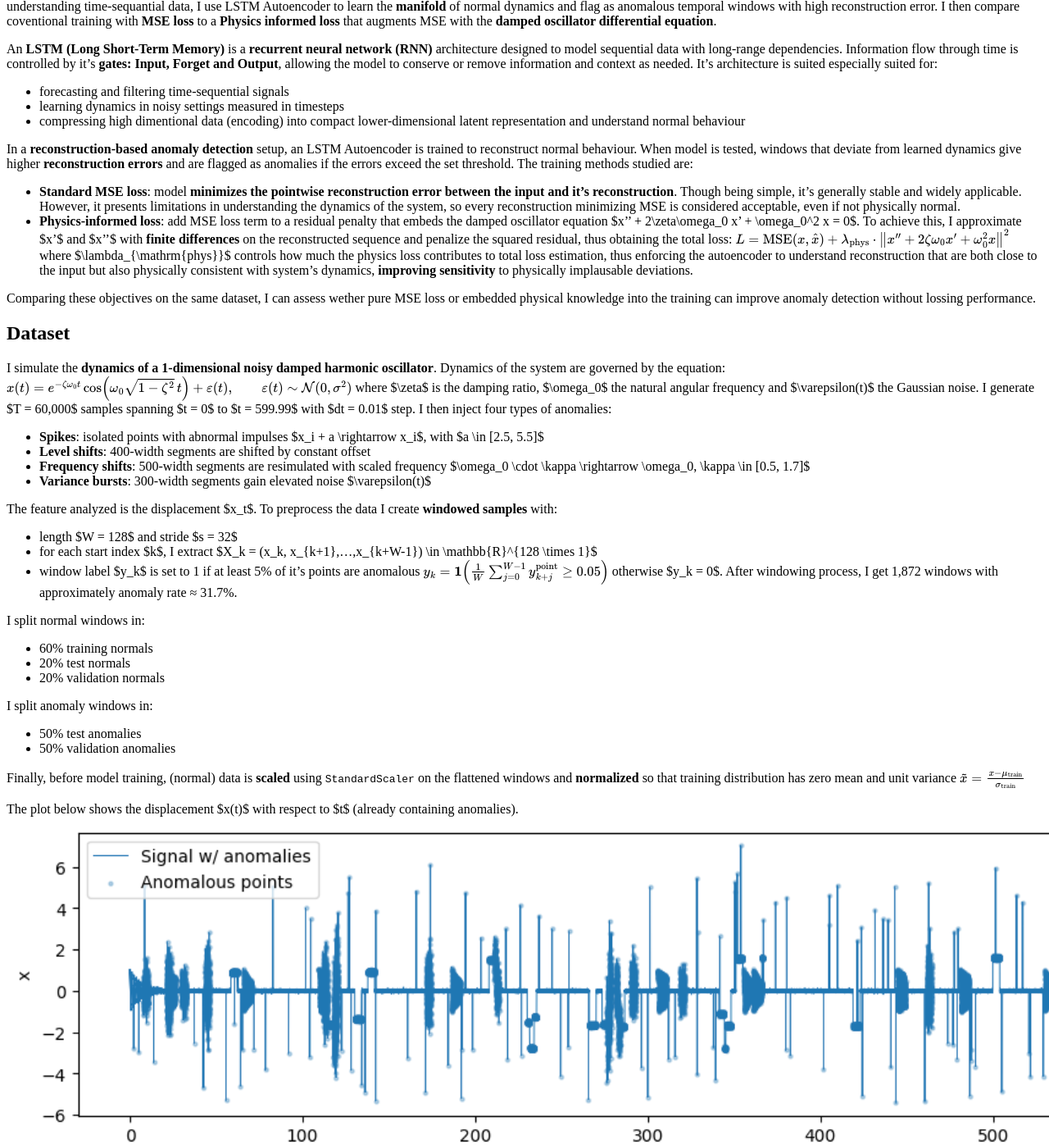
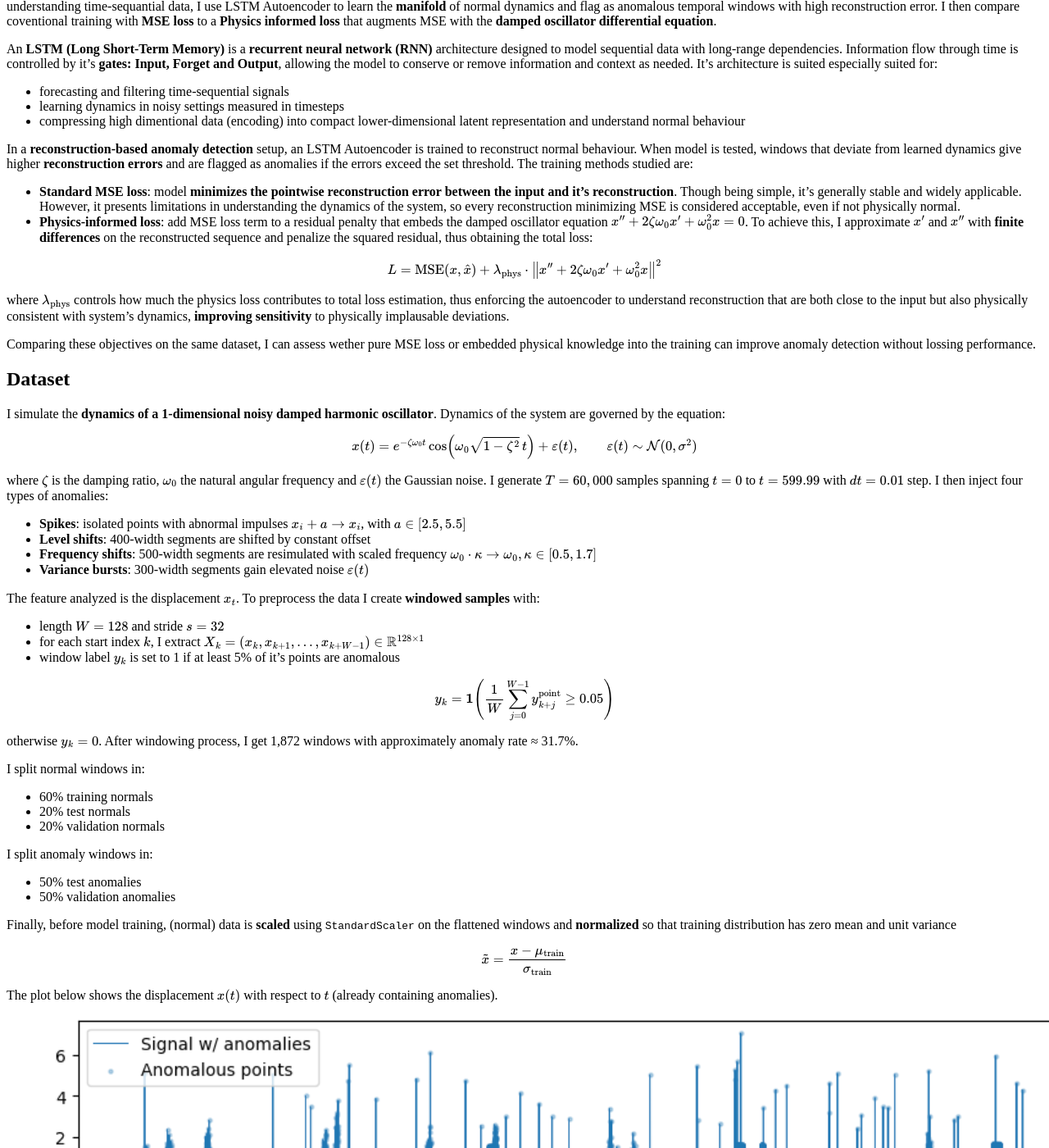
Before and after one commit to andymeneguzzo/Damped-Oscillator-Anomaly-Detection-with-LSTM-Autoencoder, a Jekyll site: the page built from index.md, in a window 1280 px wide and 1400 px high, scrolled down 412 px. Shown: the whole window at 82% size. Built offline with Jekyll 4.4.1, drawn with Linux system fonts in a browser that asks for light colours; part of the change alters nothing that is shown.

```diff
--- a/_includes/mathjax.html
+++ b/_includes/mathjax.html
@@ -1,3 +1,18 @@
-<script id="MathJax-script" async
-  src="https://cdn.jsdelivr.net/npm/mathjax@3/es5/tex-mml-chtml.js">
-</script>
+<script>
+  window.MathJax = {
+    tex: {
+      inlineMath: [['$', '$'], ['\\(', '\\)']],
+      displayMath: [['$$', '$$'], ['\\[', '\\]']],
+      processEscapes: true,
+    },
+    options: {
+      renderActions: {
+        addMenu: [0, '', ''],
+      }
+    }
+  };
+  </script>
+
+  <script id="MathJax-script" async
+    src="https://cdn.jsdelivr.net/npm/mathjax@3/es5/tex-mml-chtml.js">
+  </script>
```
Also changed, not shown: index.md (+7 -0 lines).
